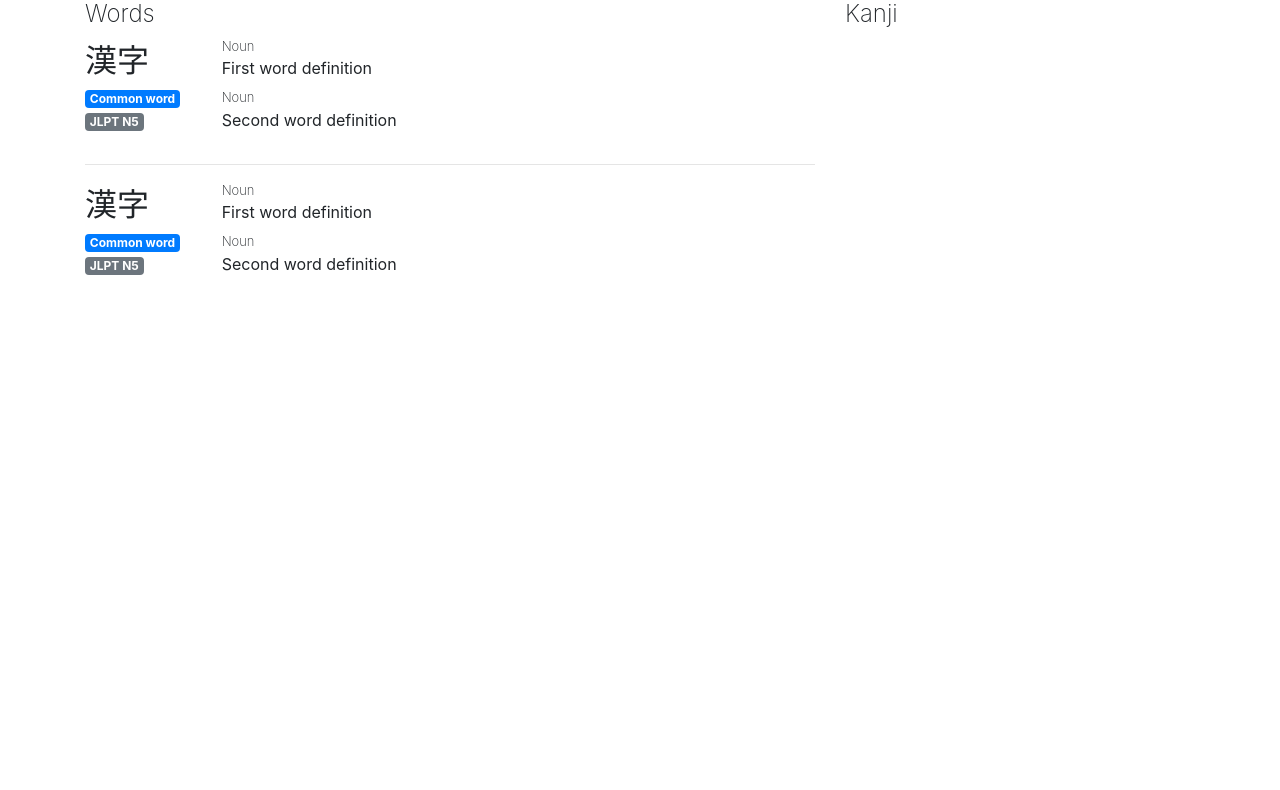
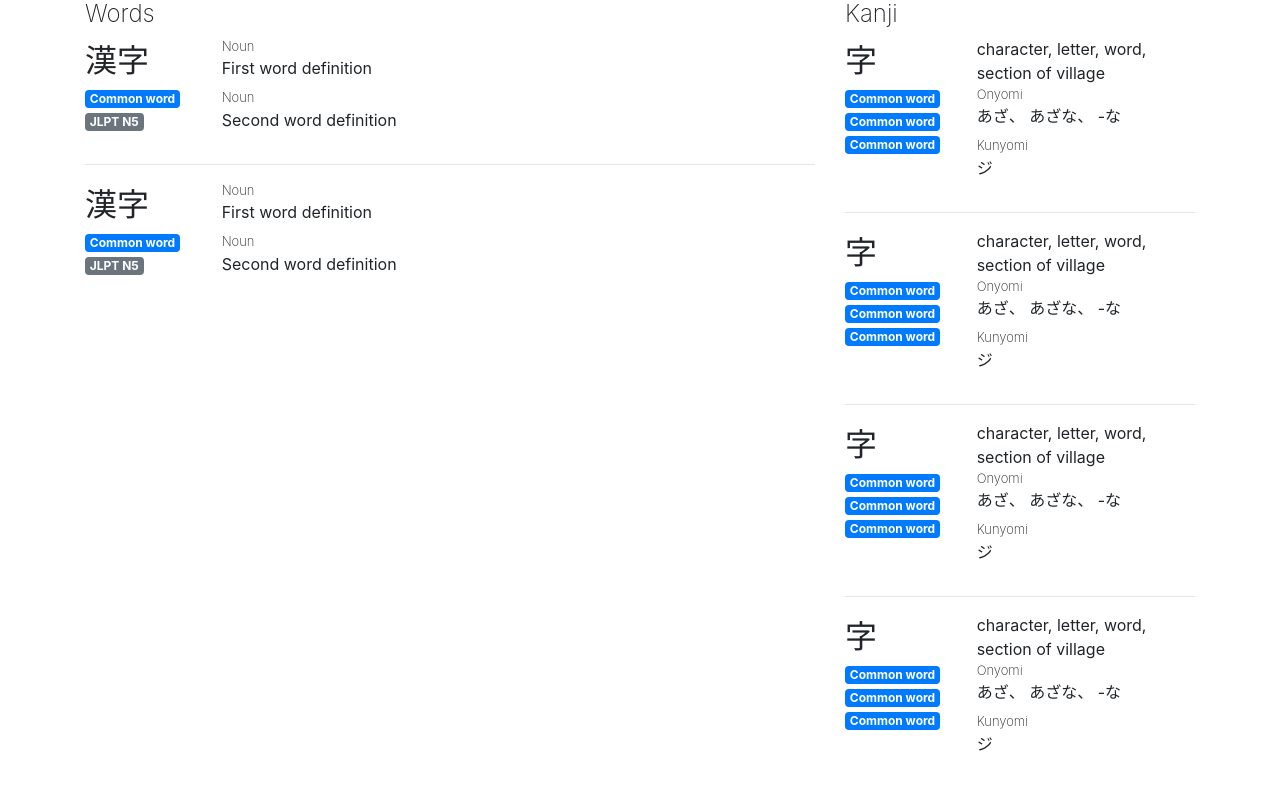
Before and after one commit to n00p3/jp-dict, a React (Create React App) app in the folder frontend/: page / in a window 1280 px wide. Shown: the top 790 px of the page. Built offline with nearby package versions, Linux system fonts and the light colour scheme.

Commit message:
Add kanji component

```diff
--- a/frontend/src/App.js
+++ b/frontend/src/App.js
@@ -6,6 +6,7 @@ import Container from "react-bootstrap/Container";
 import Row from "react-bootstrap/Row";
 import Col from "react-bootstrap/Col";
 import Word from "./Word";
+import Kanji from "./Kanji";
 
 function App() {
   return (
@@ -23,6 +24,13 @@ function App() {
           <h4 className='dict-header'>
             Kanji
           </h4>
+          <Kanji/>
+          <hr/>
+          <Kanji/>
+          <hr/>
+          <Kanji/>
+          <hr/>
+          <Kanji/>
         </Col>
       </Row>
     </Container>
--- /dev/null
+++ b/frontend/src/Kanji.css
@@ -0,0 +1,8 @@
+.kanji {
+    font-size: xx-large;
+}
+
+dt {
+    font-weight: 200!important;
+    font-size: small;
+}
--- /dev/null
+++ b/frontend/src/Kanji.js
@@ -0,0 +1,42 @@
+import React from "react";
+import Container from "react-bootstrap/Container";
+import Col from "react-bootstrap/Col";
+import Row from "react-bootstrap/Row";
+import Badge from "react-bootstrap/Badge";
+import './Kanji.css';
+
+export default class Kanji extends React.Component {
+  render() {
+    return (
+      <Container>
+        <Row>
+          <Col lg={4}>
+            <Row>
+              <span className='kanji'>字</span>
+            </Row>
+            <Row>
+              <Badge className='word-badge' variant='primary'>
+                Common word
+              </Badge>
+              <Badge className='word-badge' variant='primary'>
+                Common word
+              </Badge>
+              <Badge className='word-badge' variant='primary'>
+                Common word
+              </Badge>
+            </Row>
+          </Col>
+          <Col>
+            character, letter, word, section of village
+            <dl>
+              <dt>Onyomi</dt>
+              <dd>あざ、 あざな、 -な</dd>
+              <dt>Kunyomi</dt>
+              <dd>ジ</dd>
+            </dl>
+          </Col>
+        </Row>
+      </Container>
+    )
+  }
+}
```
